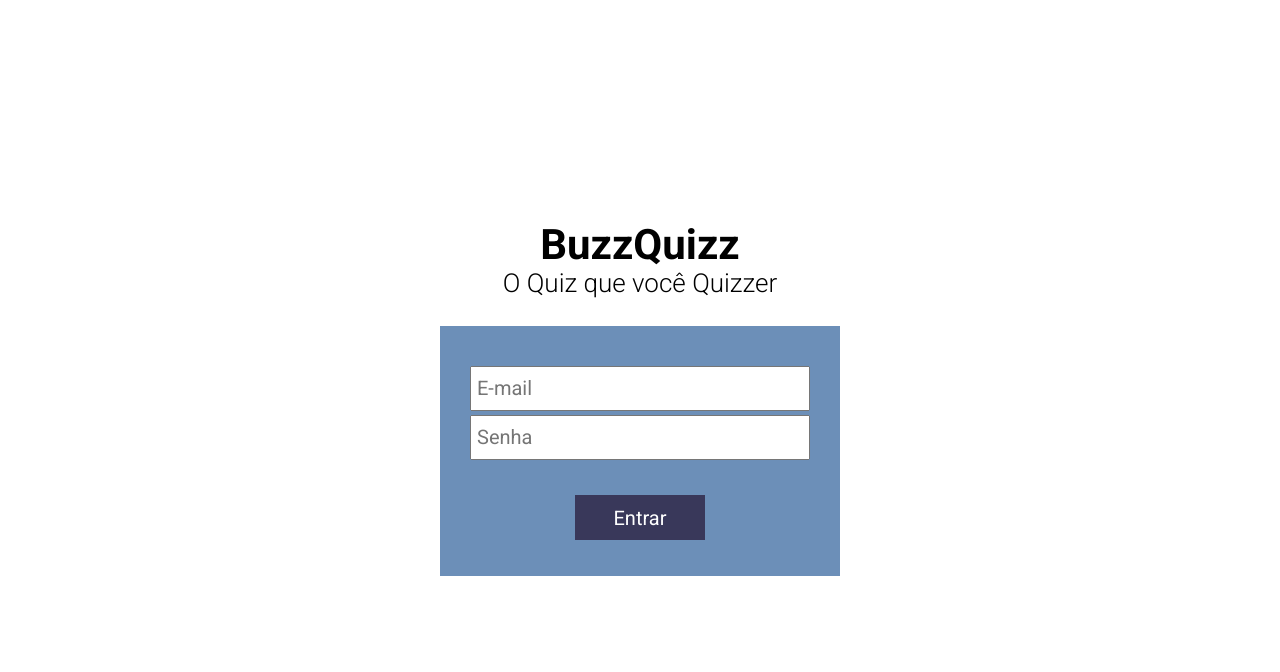
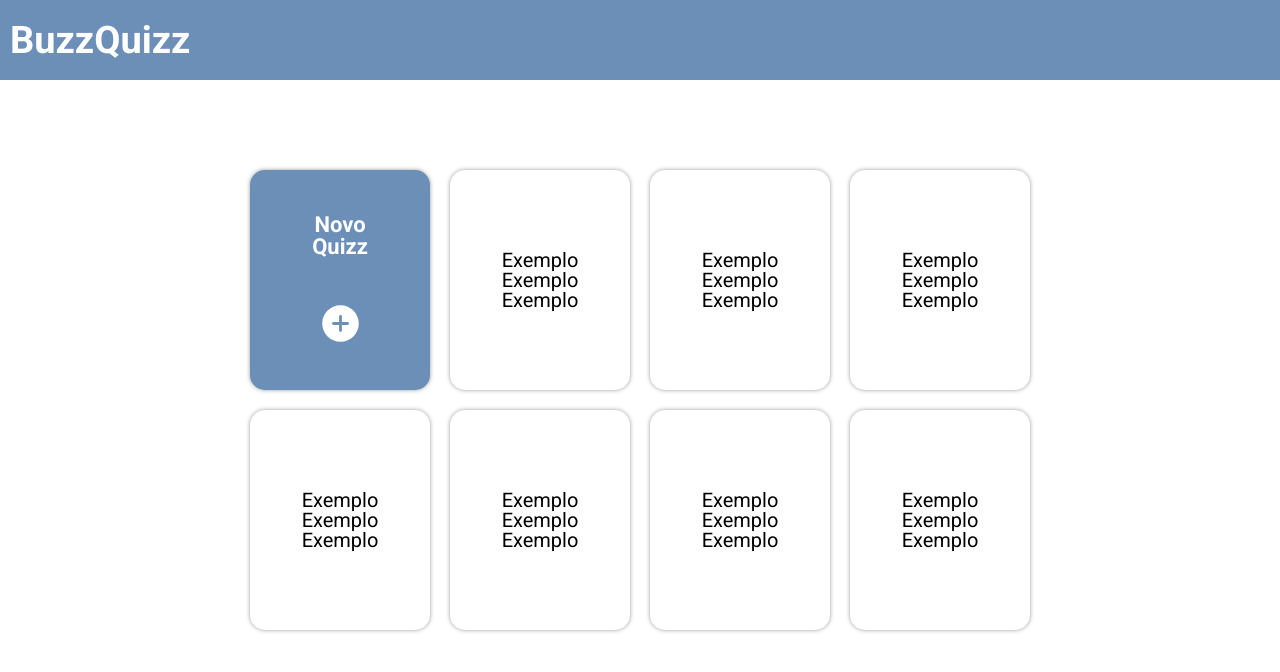
Before and after one commit to luucaskenji/projetao-01-buzzquizz, a plain HTML site: page index.html in a window 1280 px wide. Drawn offline with Linux system fonts and the light colour scheme.

Commit message:
Layout: lista de quizzes

```diff
--- a/assets/styles.css
+++ b/assets/styles.css
@@ -15,6 +15,7 @@ body {
     align-items: center;
     justify-content: center;
     text-align: center;
+    display: none;
 }
 
 .login h1 {
@@ -67,3 +68,72 @@ body {
     color: white;
     font-size: 20px;
 }
+
+/* ---------- Quizzes List ---------- */
+
+.quizzes-list {
+    width: 100%;
+    height: 100%;
+    display: flex;
+    justify-content: center;
+    align-items: center;
+}
+
+.quizzes-list header {
+    height: 80px;
+    width: 100%;
+    background-color: #6C8FB8;
+    font-weight: 700;
+    color: white;
+    font-family: 'Roboto', sans-serif;
+    font-size: 38px;
+    display: flex;
+    align-items: center;
+    padding-left: 10px;
+    position: absolute;
+    top: 0;
+    left: 0;
+}
+
+.created-quizzes {
+    display: grid;
+    grid-template-rows: 220px 220px;
+    grid-template-columns: repeat(4, 180px);
+    gap: 20px;
+}
+
+.add-quiz {
+    width: 100%;
+    height: 100%;
+    background-color: #6C8FB8;
+    border-radius: 15px;
+    display: flex;
+    flex-direction: column;
+    justify-content: space-evenly;
+    align-items: center;
+    text-align: center;
+    font-family: 'Roboto', sans-serif;
+    font-size: 22px;
+    color: white;
+    font-weight: 700;
+    box-shadow: 0 0 4px rgba(0, 0, 0, 0.4);
+}
+
+.add-quiz img {
+    width: 45px;
+    color: white;
+}
+
+.exemplo {
+    width: 100%;
+    height: 100%;
+    background-color: white;
+    border-radius: 15px;
+    box-shadow: 0 0 4px rgba(0, 0, 0, 0.4);
+    font-family: 'Roboto', sans-serif;
+    font-size: 20px;
+    display: flex;
+    justify-content: center;
+    text-align: center;
+    align-items: center;
+}
--- a/index.html
+++ b/index.html
@@ -22,7 +22,24 @@
                     <input type="password" placeholder="Senha">
                 </div>
 
-                <a class="button sans-serif" href="#">Entrar</a>
+                <a class="button" href="#">Entrar</a>
+            </div>
+        </section>
+
+        <section class="quizzes-list">
+            <header>BuzzQuizz</header>
+            <div class="created-quizzes">
+                <div class="add-quiz">
+                    Novo<br>Quizz
+                    <img src="images/add-circle.svg">
+                </div>
+                <div class="exemplo">Exemplo<br>Exemplo<br>Exemplo</div>
+                <div class="exemplo">Exemplo<br>Exemplo<br>Exemplo</div>
+                <div class="exemplo">Exemplo<br>Exemplo<br>Exemplo</div>
+                <div class="exemplo">Exemplo<br>Exemplo<br>Exemplo</div>
+                <div class="exemplo">Exemplo<br>Exemplo<br>Exemplo</div>
+                <div class="exemplo">Exemplo<br>Exemplo<br>Exemplo</div>
+                <div class="exemplo">Exemplo<br>Exemplo<br>Exemplo</div>
             </div>
         </section>
 
```
Also changed, not shown: images/add-circle.svg (added).
